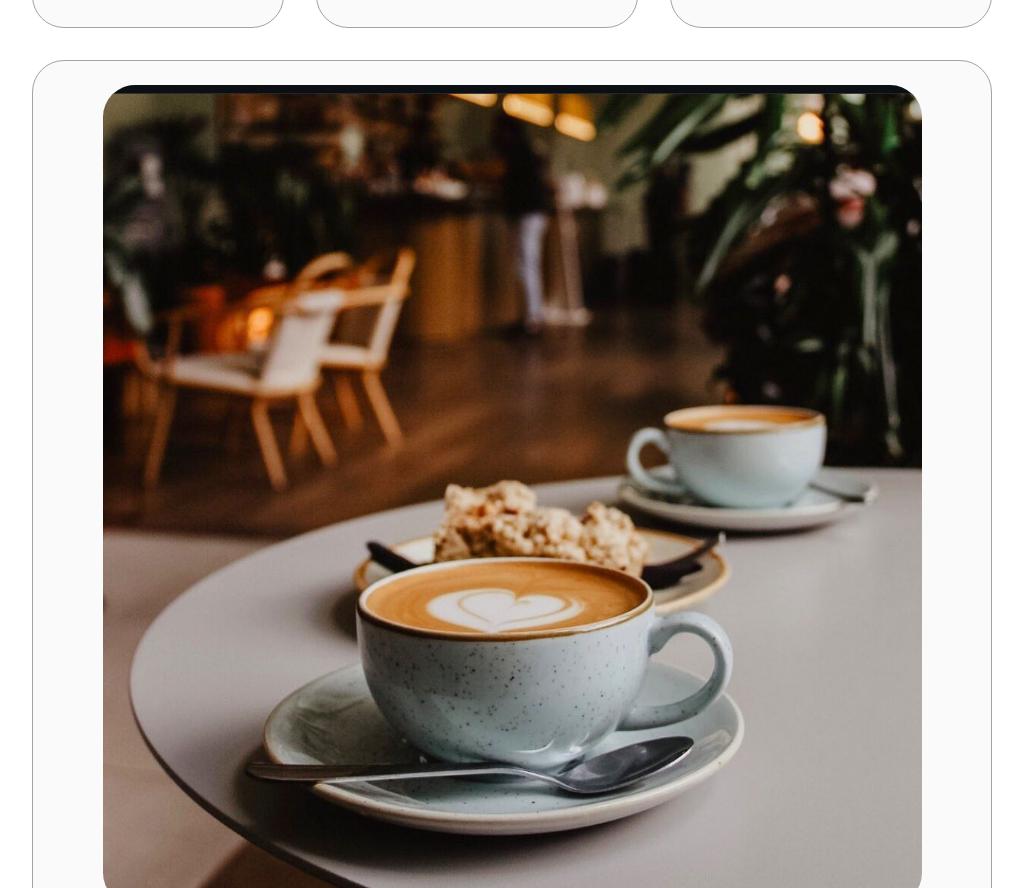
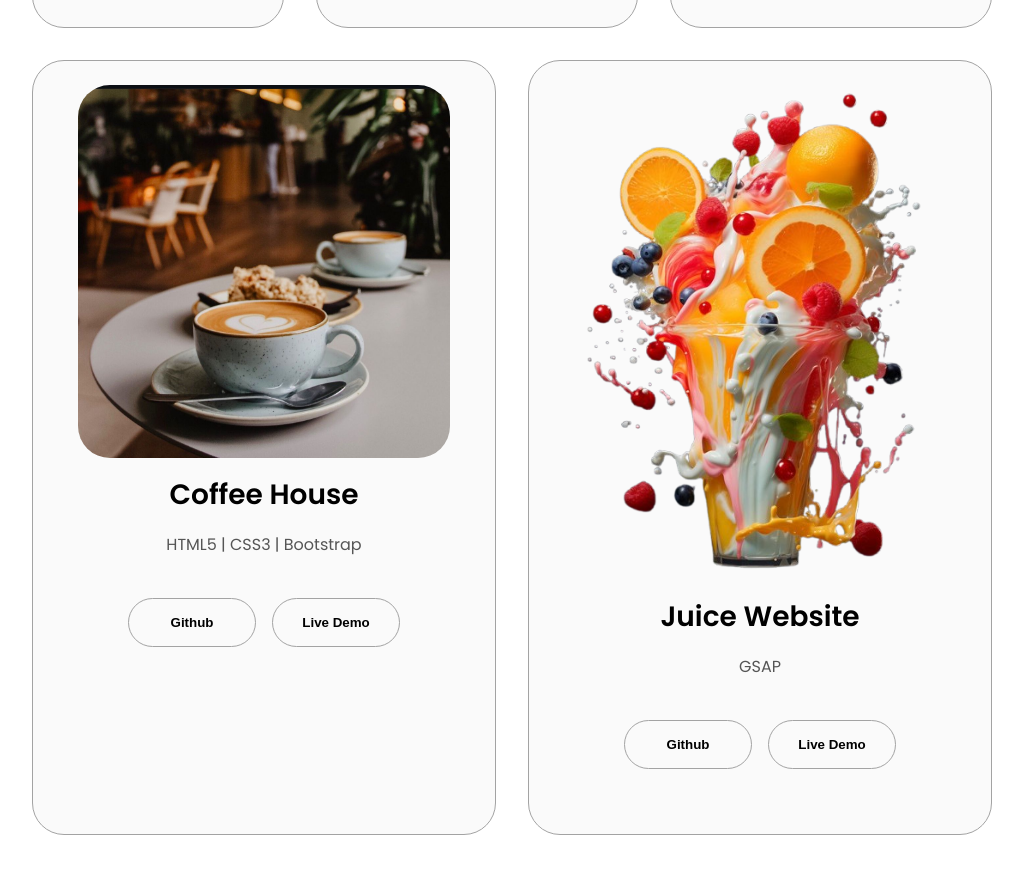
Before and after one commit to amiljoseph03/portfolio, a plain HTML site: page index.html in a window 1280 px wide. Shown: the part 2384-3272 px from the top of the page, without its empty margins (128-1151 px from the left). Drawn offline with Linux system fonts and the light colour scheme.

Commit message:
new project added

```diff
--- a/index.html
+++ b/index.html
@@ -338,6 +338,39 @@
               </button>
             </div>
           </div>
+
+
+
+           <!-- .......................................GSAP.............................................  -->
+
+           <div class="details-container color-container">
+            <div class="article-container">
+              <img
+                src="./assets/f-removebg-preview (1).png"
+                alt="Project 1"
+                class="project-img"
+              />
+            </div>
+
+            <h2 class="experience-sub-title project-title">Juice Website</h2>
+            <p> GSAP</p>
+
+            <div class="btn-container">
+              <button
+                class="btn btn-color-2 project-btn"
+                onclick="location.href = 'https://github.com/amiljoseph03/gsap-fruit-webpage';"
+              >
+
+                Github
+              </button>
+              <button
+                class="btn btn-color-2 project-btn"
+                onclick="location.href='https://gsap-fruit-webpage.vercel.app/'"
+              >
+                Live Demo
+              </button>
+            </div>
+          </div>
 <!-- Projects Section Ends -->
 </section>
 
```
Also changed, not shown: assets/f-removebg-preview (1).png (added).
